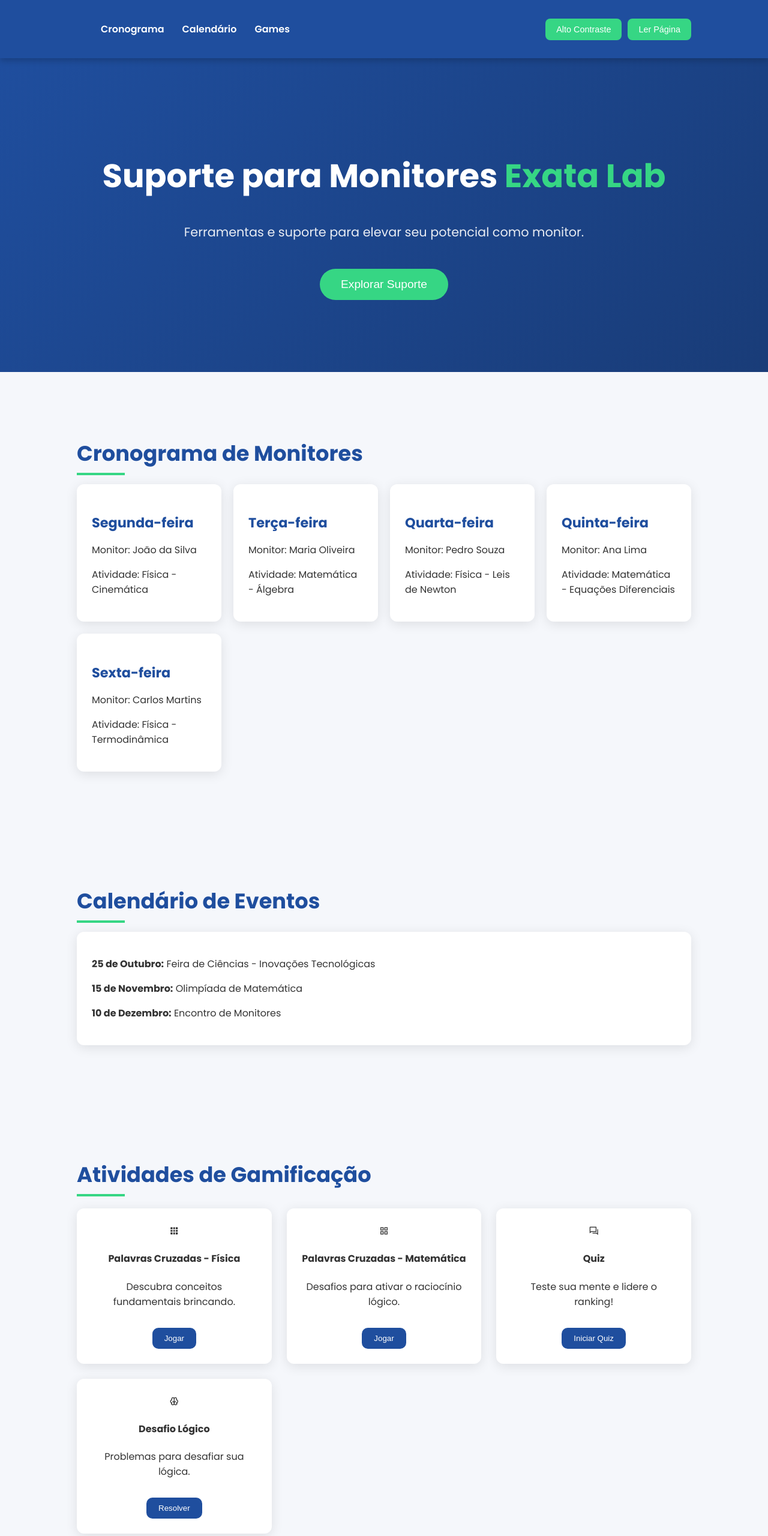
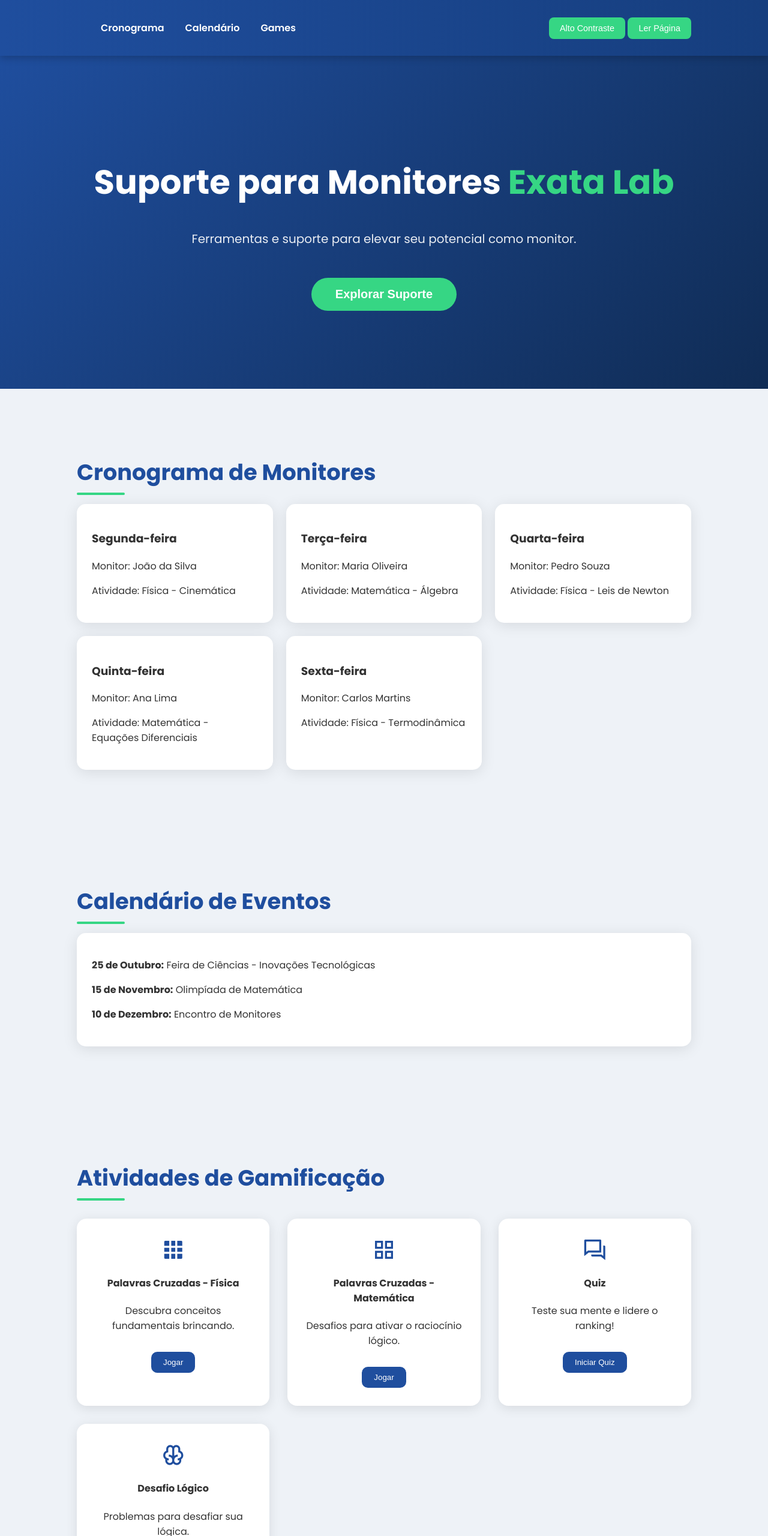
Before and after one commit to gabrieli08898998/ExatLab, a plain HTML site: page index.html in a window 1280 px wide. Shown: the top 2560 px of the page at 60% size. Drawn offline with nearby package versions, Linux system fonts and the light colour scheme.

Commit message:
Update index.html

```diff
--- a/index.html
+++ b/index.html
@@ -13,18 +13,16 @@
     <style>
         @import url('https://fonts.googleapis.com/css2?family=Poppins:wght@300;400;600;700&display=swap');
 
-        /* ============================================
-           ESTILO GERAL
-        ============================================ */
+        /* ESTILO GERAL */
         body {
             font-family: 'Poppins', sans-serif;
-            background: #f5f7fb;
+            background: #eef2f7;
             color: #333;
             margin: 0;
             transition: background 0.3s, color 0.3s;
         }
 
-        /* MODO ALTO CONTRASTE */
+        /* ALTO CONTRASTE */
         body.high-contrast {
             background: #000 !important;
             color: #fff !important;
@@ -35,17 +33,15 @@
             background: #000 !important;
         }
 
-        /* ============================================
-           NAVBAR
-        ============================================ */
+        /* NAVBAR */
         nav {
             display: flex;
             justify-content: space-between;
             align-items: center;
-            padding: 20px 10%;
-            background: #1f4e9e;
+            padding: 18px 10%;
+            background: linear-gradient(90deg, #1f4e9e, #163e7e);
             color: white;
-            box-shadow: 0 4px 10px rgba(0,0,0,0.2);
+            box-shadow: 0 4px 12px rgba(0, 0, 0, .2);
             position: sticky;
             top: 0;
             z-index: 999;
@@ -54,24 +50,19 @@
         nav ul {
             display: flex;
             list-style: none;
-            gap: 30px;
+            gap: 35px;
         }
 
         nav ul li a {
             color: white;
             font-weight: 600;
             text-decoration: none;
-            transition: color .3s;
+            transition: .3s;
+            font-size: 1rem;
         }
 
         nav ul li a:hover {
             color: #36d684;
-        }
-
-        /* Botões de acessibilidade */
-        .acessibilidade {
-            display: flex;
-            gap: 10px;
         }
 
         .acessibilidade button {
@@ -82,7 +73,7 @@
             cursor: pointer;
             color: white;
             font-size: .9rem;
-            transition: transform .2s, background .2s;
+            transition: .2s;
         }
 
         .acessibilidade button:hover {
@@ -90,24 +81,29 @@
             transform: scale(1.05);
         }
 
-        /* ============================================
-           HEADER
-        ============================================ */
+        /* HEADER */
         header {
+            padding: 130px 8%;
             text-align: center;
-            padding: 120px 8%;
-            background: linear-gradient(135deg, #1f4e9e, #193c78);
+            background: linear-gradient(135deg, #1f4e9e, #102c55);
             color: white;
-            animation: fadeIn 1s ease-in-out;
+            animation: fadeInPage 1s ease-in-out;
         }
 
-        @keyframes fadeIn {
-            from {opacity: 0; transform: translateY(30px);}
-            to {opacity: 1; transform: translateY(0);}
+        @keyframes fadeInPage {
+            from {
+                opacity: 0;
+                transform: translateY(40px);
+            }
+
+            to {
+                opacity: 1;
+                transform: translateY(0);
+            }
         }
 
         header h1 {
-            font-size: 3.4rem;
+            font-size: 3.5rem;
             font-weight: 700;
         }
 
@@ -116,38 +112,50 @@
         }
 
         header p {
-            font-size: 1.3rem;
-            margin-top: 10px;
-            opacity: .9;
+            font-size: 1.25rem;
+            opacity: 0.9;
+            margin-top: 12px;
         }
 
         .btn-main {
-            margin-top: 25px;
-            padding: 15px 35px;
-            font-size: 1.2rem;
+            margin-top: 30px;
+            padding: 16px 40px;
+            font-size: 1.25rem;
             background: #36d684;
             border: none;
             color: white;
             border-radius: 30px;
             cursor: pointer;
-            transition: transform .2s;
+            font-weight: 600;
+            transition: .25s;
         }
 
         .btn-main:hover {
             transform: scale(1.08);
+            background: #2db671;
         }
 
-        /* ============================================
-           SEÇÕES
-        ============================================ */
+        /* SEÇÕES */
         section {
             padding: 80px 10%;
-            animation: fadeIn 0.8s ease forwards;
+            animation: fadeInSection .8s ease;
+        }
+
+        @keyframes fadeInSection {
+            from {
+                opacity: 0;
+                transform: translateY(30px);
+            }
+
+            to {
+                opacity: 1;
+                transform: translateY(0);
+            }
         }
 
         h2 {
             color: #1f4e9e;
-            font-size: 2.2rem;
+            font-size: 2.3rem;
             margin-bottom: 25px;
             position: relative;
         }
@@ -160,60 +168,52 @@
             position: absolute;
             left: 0;
             bottom: -10px;
+            border-radius: 6px;
         }
 
-        /* ============================================
-           CRONOGRAMA
-        ============================================ */
+        /* CRONOGRAMA */
         .cronograma {
             display: grid;
-            grid-template-columns: repeat(auto-fit, minmax(230px, 1fr));
-            gap: 20px;
+            grid-template-columns: repeat(auto-fit, minmax(240px, 1fr));
+            gap: 22px;
         }
 
         .dia {
             background: white;
             padding: 25px;
-            border-radius: 12px;
-            box-shadow: 0px 4px 20px rgba(0,0,0,0.1);
-            transition: transform .3s;
+            border-radius: 15px;
+            box-shadow: 0px 4px 25px rgba(0, 0, 0, .1);
+            transition: .3s;
         }
 
         .dia:hover {
-            transform: translateY(-6px);
+            transform: translateY(-8px);
         }
 
-        .dia h3 {
-            color: #1f4e9e;
-            font-size: 1.4rem;
-            margin-bottom: 10px;
-        }
-
-        /* ============================================
-           CARDS DE GAMIFICAÇÃO
-        ============================================ */
+        /* CARDS */
         .features {
             display: grid;
             grid-template-columns: repeat(auto-fit, minmax(260px, 1fr));
-            gap: 25px;
-            margin-top: 30px;
+            gap: 30px;
+            margin-top: 40px;
         }
 
         .card {
             background: white;
-            padding: 25px;
-            border-radius: 12px;
+            padding: 30px;
+            border-radius: 16px;
             text-align: center;
-            box-shadow: 0px 4px 20px rgba(0,0,0,0.1);
-            transition: transform .3s;
+            box-shadow: 0px 4px 20px rgba(0, 0, 0, .1);
+            transition: .3s;
         }
 
         .card:hover {
-            transform: scale(1.05);
+            transform: scale(1.06);
         }
 
-        . card i {
-            font-size: 2rem;
+        .card i {
+            font-size: 2.5rem;
+            color: #1f4e9e;
         }
 
         button.game-btn {
@@ -224,7 +224,7 @@
             color: white;
             border-radius: 10px;
             cursor: pointer;
-            transition: background .2s, transform .2s;
+            transition: .2s;
         }
 
         button.game-btn:hover {
@@ -232,21 +232,17 @@
             transform: scale(1.05);
         }
 
-        /* ============================================
-           FOOTER
-        ============================================ */
+        /* FOOTER */
         footer {
             background: #1f4e9e;
             color: white;
             padding: 50px 10%;
             margin-top: 40px;
+            text-align: center;
         }
 
-        footer a {
-            color: white;
-            text-decoration: none;
-            margin-bottom: 7px;
-            display: block;
+        footer h3 {
+            margin-bottom: 10px;
         }
 
         .copyright {
@@ -269,25 +265,23 @@
         </div>
     </div>
 
-    <!-- NAVBAR -->
     <nav>
         <ul>
-            <li><a href="#cronograma">Cronograma</a></li>
-            <li><a href="#calendario">Calendário</a></li>
-            <li><a href="#gamificacao">Games</a></li>
+            <li><a href="#cronograma" onclick="stopReading()">Cronograma</a></li>
+            <li><a href="#calendario" onclick="stopReading()">Calendário</a></li>
+            <li><a href="#gamificacao" onclick="stopReading()">Games</a></li>
         </ul>
 
         <div class="acessibilidade">
-            <button onclick="toggleContrast()">Alto Contraste</button>
+            <button onclick="toggleContrast(); stopReading()">Alto Contraste</button>
             <button onclick="lerPagina()">Ler Página</button>
         </div>
     </nav>
 
-    <!-- HEADER -->
     <header>
         <h1>Suporte para Monitores <span>Exata Lab</span></h1>
         <p>Ferramentas e suporte para elevar seu potencial como monitor.</p>
-        <button class="btn-main">Explorar Suporte</button>
+        <button class="btn-main" onclick="stopReading()">Explorar Suporte</button>
     </header>
 
     <!-- CRONOGRAMA -->
@@ -299,25 +293,21 @@
                 <p>Monitor: João da Silva</p>
                 <p>Atividade: Física - Cinemática</p>
             </div>
-
             <div class="dia">
                 <h3>Terça-feira</h3>
                 <p>Monitor: Maria Oliveira</p>
                 <p>Atividade: Matemática - Álgebra</p>
             </div>
-
             <div class="dia">
                 <h3>Quarta-feira</h3>
                 <p>Monitor: Pedro Souza</p>
                 <p>Atividade: Física - Leis de Newton</p>
             </div>
-
             <div class="dia">
                 <h3>Quinta-feira</h3>
                 <p>Monitor: Ana Lima</p>
                 <p>Atividade: Matemática - Equações Diferenciais</p>
             </div>
-
             <div class="dia">
                 <h3>Sexta-feira</h3>
                 <p>Monitor: Carlos Martins</p>
@@ -345,33 +335,32 @@
                 <i class="ri-grid-fill"></i>
                 <h4>Palavras Cruzadas - Física</h4>
                 <p>Descubra conceitos fundamentais brincando.</p>
-                <button class="game-btn">Jogar</button>
+                <button class="game-btn" onclick="stopReading()">Jogar</button>
             </div>
 
             <div class="card">
                 <i class="ri-function-line"></i>
                 <h4>Palavras Cruzadas - Matemática</h4>
                 <p>Desafios para ativar o raciocínio lógico.</p>
-                <button class="game-btn">Jogar</button>
+                <button class="game-btn" onclick="stopReading()">Jogar</button>
             </div>
 
             <div class="card">
                 <i class="ri-question-answer-line"></i>
                 <h4>Quiz</h4>
                 <p>Teste sua mente e lidere o ranking!</p>
-                <button class="game-btn">Iniciar Quiz</button>
+                <button class="game-btn" onclick="stopReading()">Iniciar Quiz</button>
             </div>
 
             <div class="card">
                 <i class="ri-brain-line"></i>
                 <h4>Desafio Lógico</h4>
                 <p>Problemas para desafiar sua lógica.</p>
-                <button class="game-btn">Resolver</button>
+                <button class="game-btn" onclick="stopReading()">Resolver</button>
             </div>
         </div>
     </section>
 
-    <!-- RODAPÉ -->
     <footer>
         <h3>ExataLab • 2025</h3>
         <p>Conectando monitores e transformando o aprendizado.</p>
@@ -384,15 +373,24 @@
     <script>
         new window.VLibras.Widget('https://vlibras.gov.br/app');
 
+        let leitura;
+
+        function lerPagina() {
+            stopReading();
+            const texto = document.body.innerText;
+            leitura = new SpeechSynthesisUtterance(texto);
+            leitura.lang = "pt-BR";
+            window.speechSynthesis.speak(leitura);
+        }
+
+        function stopReading() {
+            if (window.speechSynthesis.speaking) {
+                window.speechSynthesis.cancel();
+            }
+        }
+
         function toggleContrast() {
             document.body.classList.toggle("high-contrast");
-        }
-
-        function lerPagina() {
-            const texto = document.body.innerText;
-            const speak = new SpeechSynthesisUtterance(texto);
-            speak.lang = "pt-BR";
-            window.speechSynthesis.speak(speak);
         }
     </script>
 
```
